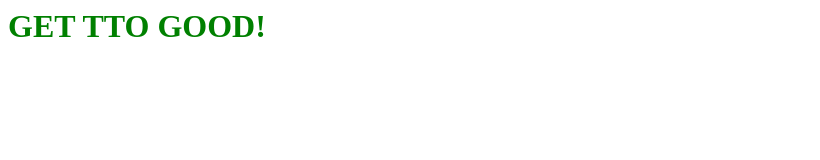
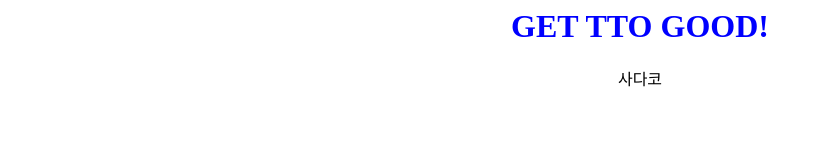
Before and after one commit to jisoo0120/js-test, a plain HTML site: page index.html in a window 1280 px wide. Shown: the whole page, without its empty margins (0-820 px from the left). Drawn offline with Linux system fonts and the light colour scheme.

Commit message:
bluegreen

```diff
--- a/index.html
+++ b/index.html
@@ -3,6 +3,7 @@
 	<title>FIRST DEPLOY</title>
 	</head>
 	<body>
-		<h1><font color="green">GET TTO GOOD!</font></h1>
+		<h1 align="center"><font color="blue">GET TTO GOOD!</font></h1>
+		<p align="center">사다코</p>
 	</body>
 </html>
```
